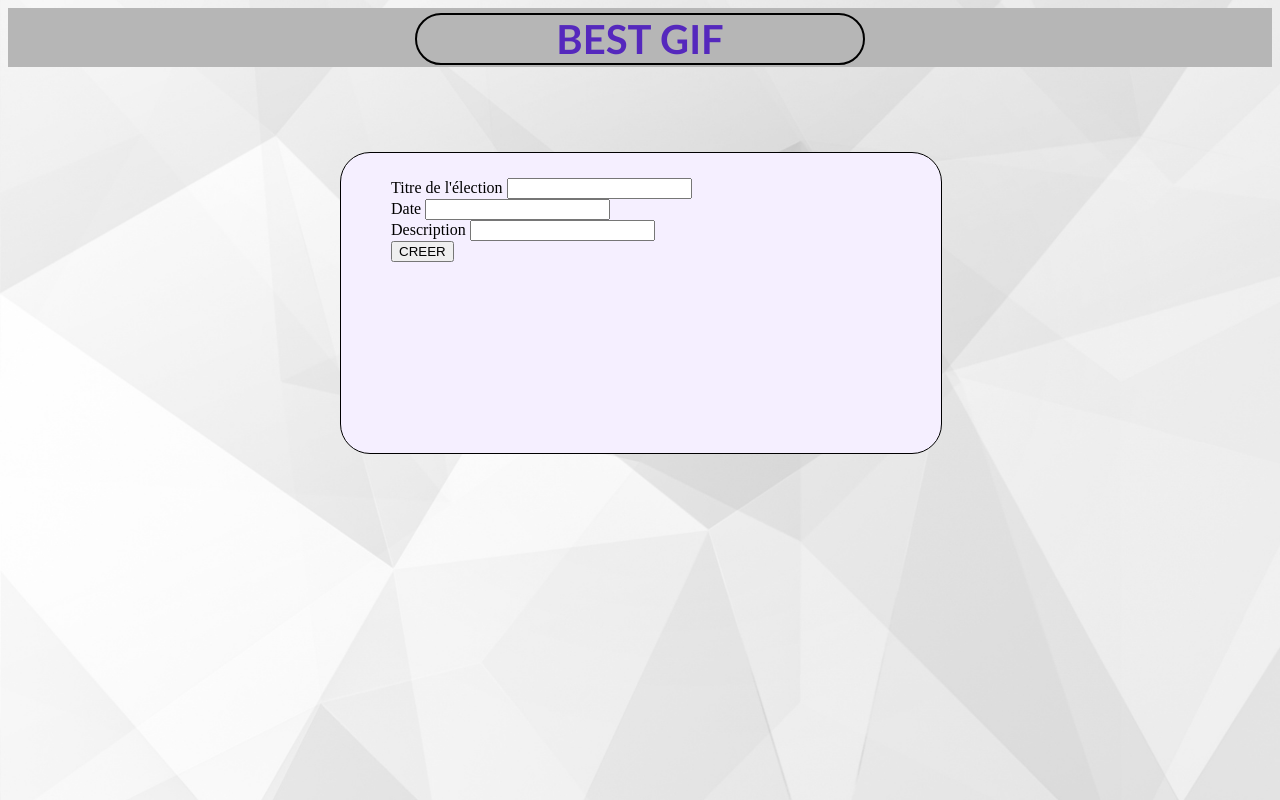
After one commit to paullouppe/WEB_Projet_groupe13, a PHP site: page /admin_creation.html in a window 1280 px wide. The commit adds this page. Run offline with PHP 8.4, Linux system fonts and the light colour scheme.

Commit message:
Début de admin création

```diff
--- /dev/null
+++ b/app/admin_creation.html
@@ -0,0 +1,38 @@
+<!DOCTYPE html>
+<html lang="en" dir="ltr">
+  <head>
+    <meta charset="utf-8">
+    <title>Connexion</title>
+    <link rel="stylesheet" href="./style/main.css"/>
+  </head>
+      <header>
+          <div class="head">
+            <div id="titre_site">
+              BEST GIF
+            </div>
+          </div>
+      </header>
+      <main>
+        <html style ="background-image: url(./img/fond.png);">
+    <div class="create_election">
+      <form id="inscrire">
+        <div id="param_election">
+          <div>
+            <label for="title">Titre de l'élection</label>
+            <input type="text"/>
+          </div>
+          <div>
+            <label for="date">Date</label>
+            <input type="text"/>
+          </div>
+
+          <div>
+            <label for="description">Description</label>
+            <input type="text"/>
+          </div>
+        <div id="submit_election">
+          <input type="submit" value="CREER" />
+        </div>
+    </div>
+    </main>
+</html>
--- a/app/style/main.css
+++ b/app/style/main.css
@@ -1,9 +1,9 @@
 :root{                                          /*------------- PALETTE DE BASE -----------*/
     --background : #f5efff;
-    --header : #9d9d9d89;
+    --header : #b6b6b6;
     --accent : #74747400;
-    --accent-blue : #5614c2;
-    --accent-green : #29ffe2;
+    --accent-blue : #5528bd;
+    --accent-green : #15ebcf;
 }
 
 main{
@@ -45,13 +45,14 @@ header{
 }
 #titre_site{
   margin:auto;
-  margin-top: -5px;
+  margin-top: auto;
   margin-bottom: auto;
   border: solid 2px black;
-  font-size: 300%;
+  border-radius: 30px;
+  font-size: 250%;
   font-family: 'Gill Sans', 'Gill Sans MT', Calibri, 'Trebuchet MS', sans-serif;
   font-weight: 900;
-  color: var(--accent-blue);
+  color:var(--accent-blue)
 }
 #inscrire{                  /* */
   margin: auto;
@@ -90,8 +91,8 @@ header{
     margin-left: 35px;
     margin-top: 50px;
 }
-/*bouton bleu*/
-.styled {
+
+.styled {                       /*bouton bleu dans la vue admin menu*/
     border: 0;
     line-height: 2.2;
     padding: 0 5px;
@@ -108,12 +109,22 @@ header{
     box-shadow: inset 2px 2px 3px rgba(255, 255, 255, .6),
                 inset -2px -2px 3px rgba(0, 0, 0, .6);
 }
-
-.styled:hover {
+.styled:hover {                 /*hover bouton bleu vue admin menu*/
     background-color: #65DFDF;
 }
-
-.styled:active {
+.styled:active {                /* effet bouton bleu vue admin (menu)*/
     box-shadow: inset -2px -2px 3px rgba(255, 255, 255, .6),
                 inset 2px 2px 3px rgba(0, 0, 0, .6);
 }
+
+
+
+.create_election{
+  margin-top: 85px;
+  margin-left: auto;
+  width: 600px;
+  background-color: var(--background);
+  height: 300px;
+  border-radius: 30px;
+  border: 1px solid black;
+}
```
Also changed, not shown: app/img/fond.png (added).
